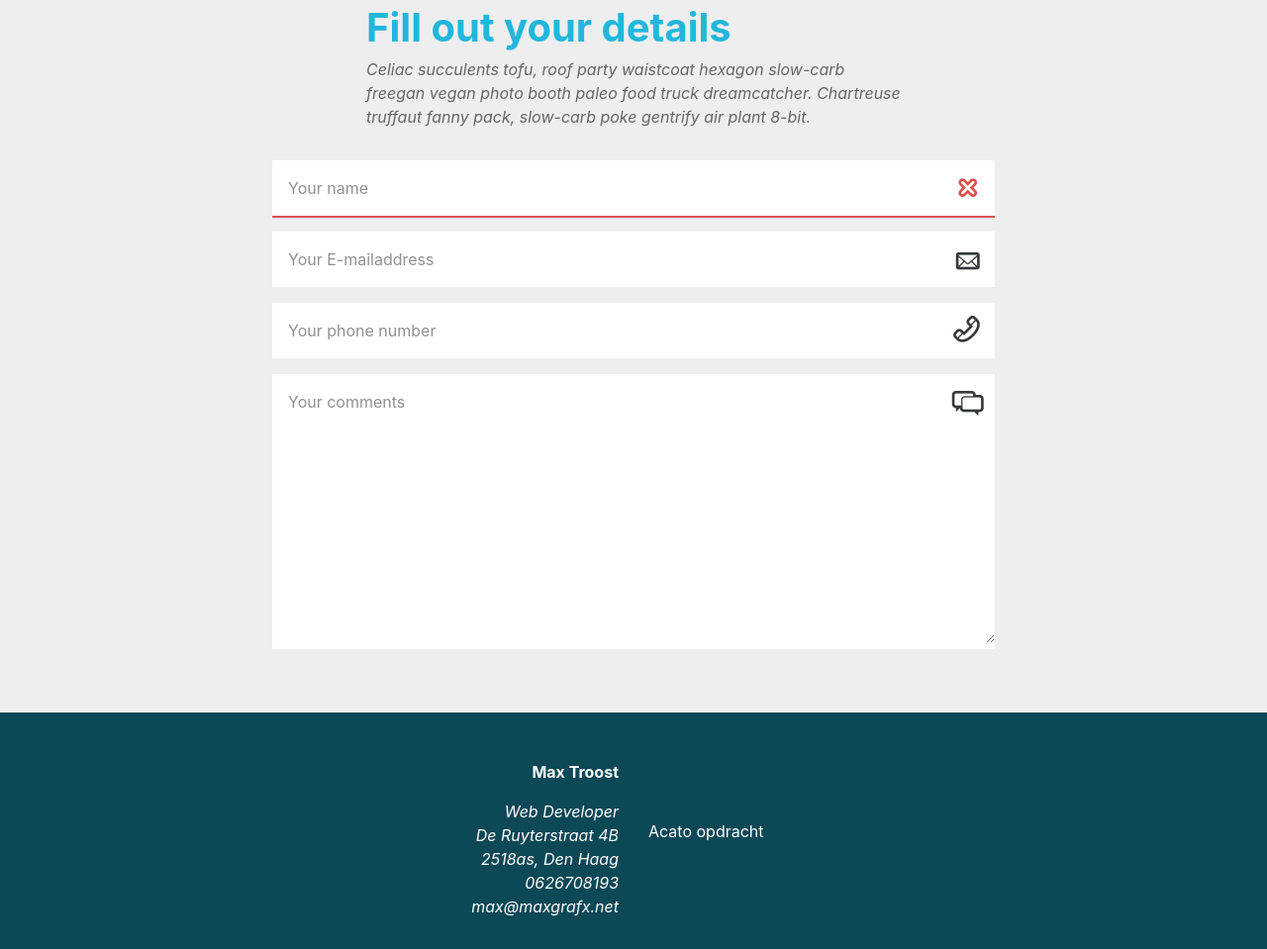
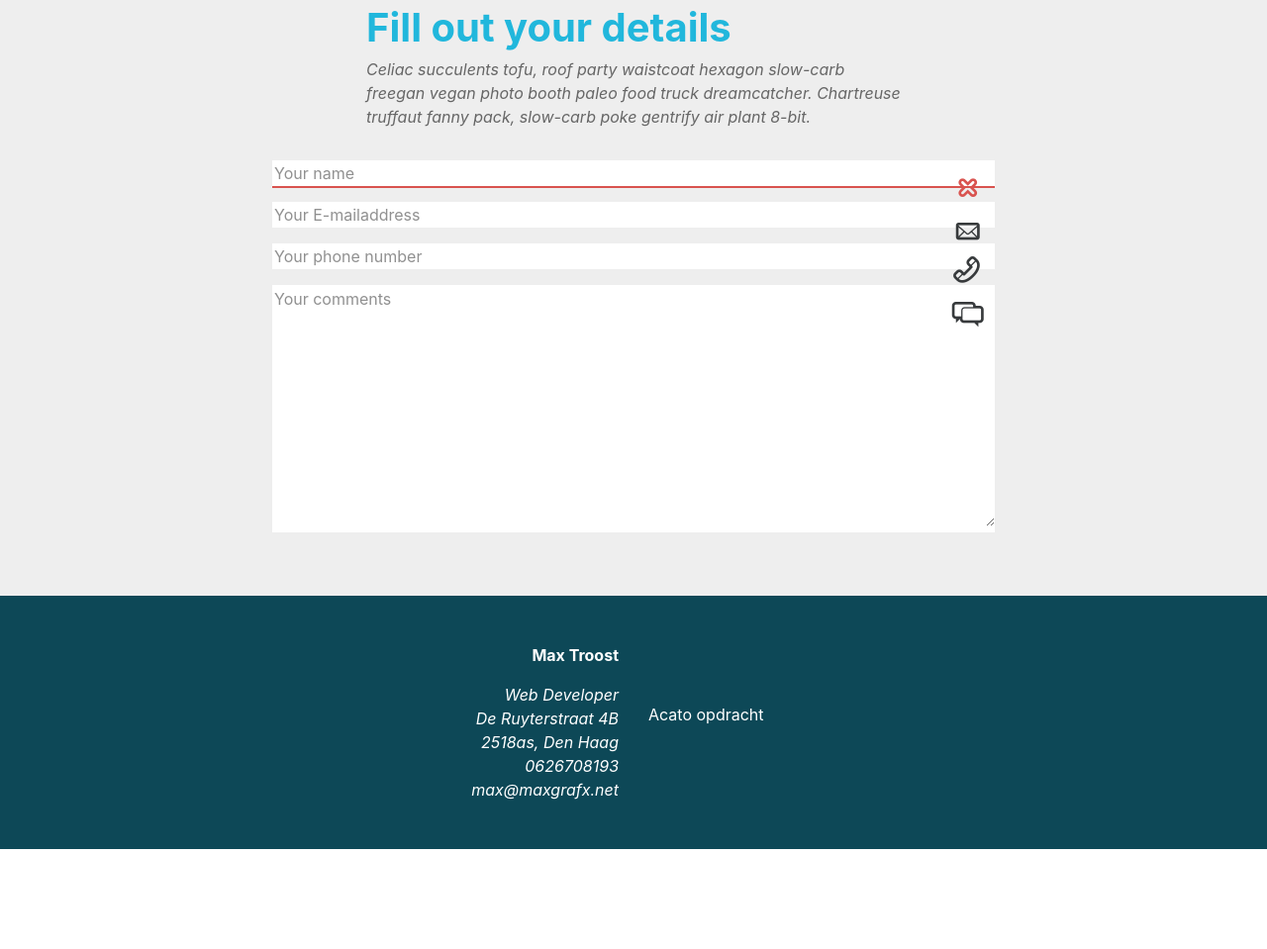
Before and after one commit to maxgrafx/acato, a website: page index.html in a window 1280 px wide. Shown: the part 1370-2329 px from the top of the page at 99% size. After the commit the page ends 2228 px from the top, so only its background shows below. Drawn offline with Linux system fonts and the light colour scheme; files whose address does not match are found by name.

Commit message:
padding classes verwijderd

```diff
--- a/index.html
+++ b/index.html
@@ -117,7 +117,7 @@
                     <div class="container">
                         <div class="row my-1">
                             <div class="col-xs-12 col-md-8 offset-md-2 input-col">
-                                <input class="pl-1 pr-3 py-1" id="input_name" placeholder="Your name" type="text" name="name">
+                                <input class="pr-3" id="input_name" placeholder="Your name" type="text" name="name">
                                 <label for="input_name" class="invalid">
                                     <i class="icon-times-outline text-danger"></i>
                                     <i class="icon-pen"></i>
@@ -126,7 +126,7 @@
                         </div>
                         <div class="row my-1">
                             <div class="col-xs-12 col-md-8 offset-md-2 input-col">
-                                <input class="pl-1 pr-3 py-1" id="input_email" placeholder="Your E-mailaddress" type="text" name="email">
+                                <input class="pr-3" id="input_email" placeholder="Your E-mailaddress" type="text" name="email">
                                 <label for="input_email">
                                     <i class="icon-times-outline text-danger"></i>
                                     <i class="icon-mail"></i>
@@ -135,7 +135,7 @@
                         </div>
                         <div class="row my-1">
                             <div class="col-xs-12 col-md-8 offset-md-2 input-col">
-                                <input class="pl-1 pr-3 py-1" id="input_phone" placeholder="Your phone number" type="text" name="phone">
+                                <input class="pr-3" id="input_phone" placeholder="Your phone number" type="text" name="phone">
                                 <label for="input_phone">
                                     <i class="icon-times-outline text-danger"></i>
                                     <i class="icon-phone-outline"></i>
@@ -144,7 +144,7 @@
                         </div>
                         <div class="row my-1">
                             <div class="col-xs-12 col-md-8 offset-md-2 input-col">
-                                <textarea class="pl-1 pr-3 py-1" name="comments" placeholder="Your comments" id="input_comments" cols="30" rows="10"></textarea>
+                                <textarea class="pr-3" name="comments" placeholder="Your comments" id="input_comments" cols="30" rows="10"></textarea>
                                 <label for="input_comments">
                                     <i class="icon-times-outline text-danger"></i>
                                     <i class="icon-messages"></i>
```
